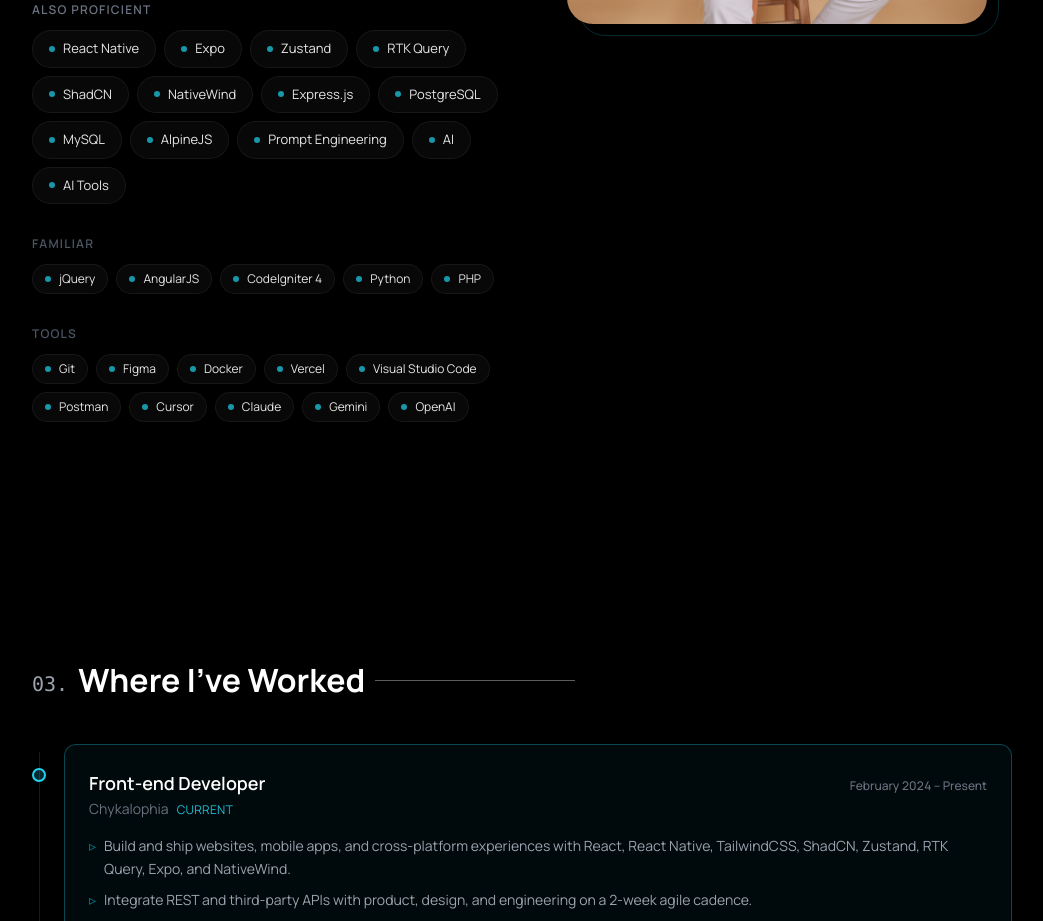
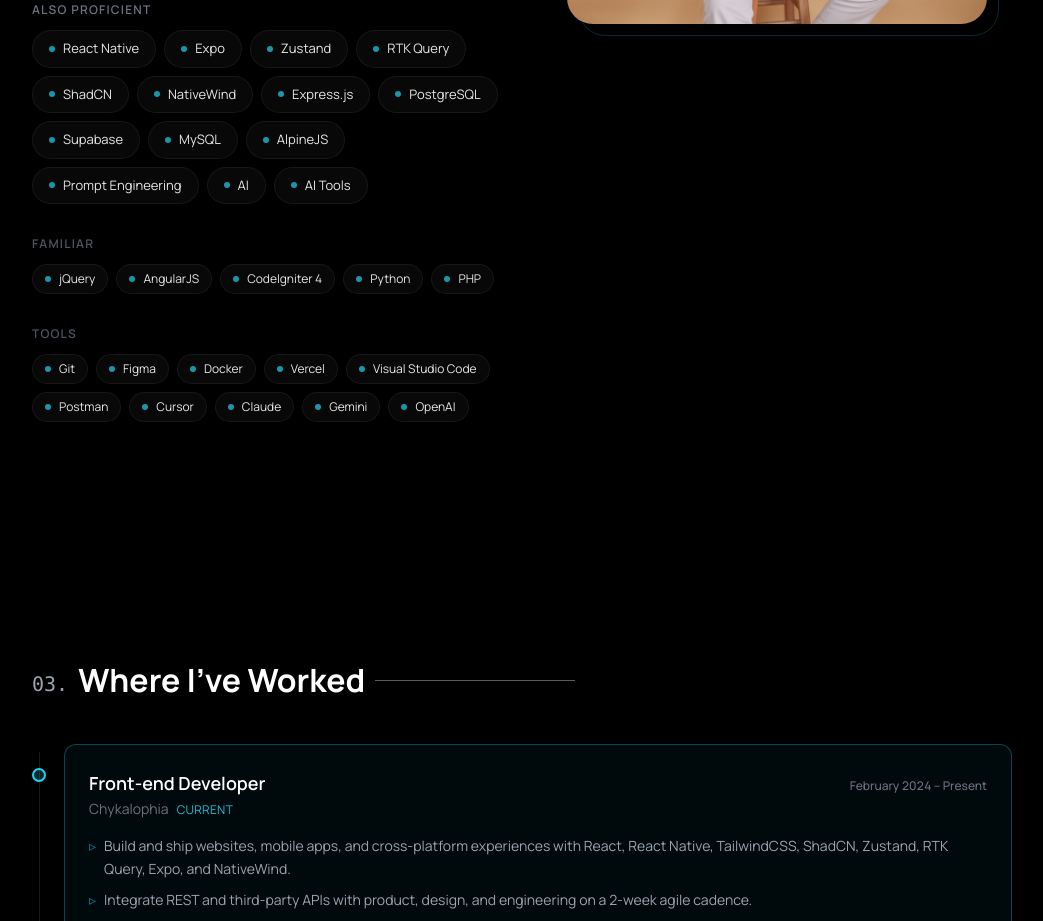
Before and after one commit to Kayl06/findkaylrabanzo, a Next.js app: page / in a window 1280 px wide. Shown: the part 3240-4161 px from the top of the page, without its empty margins (118-1161 px from the left). Built offline with nearby package versions, Linux system fonts and the light colour scheme.

Commit message:
Add Supabase to portfolio and resume skills lists.
Reflect backend experience already shown on the TimeOff Management project.

Co-authored-by: Cursor <cursoragent@cursor.com>

```diff
--- a/src/data/resume.js
+++ b/src/data/resume.js
@@ -75,6 +75,7 @@ export const RESUME_ADDITIONAL_SKILLS = [
       "REST API",
       "MySQL",
       "PostgreSQL",
+      "Supabase",
       "Git",
       "Postman",
     ],
--- a/src/data/skills.js
+++ b/src/data/skills.js
@@ -18,6 +18,7 @@ export const SKILLS = {
     "NativeWind",
     "Express.js",
     "PostgreSQL",
+    "Supabase",
     "MySQL",
     "AlpineJS",
     "Prompt Engineering",
@@ -74,7 +75,7 @@ export const RESUME_SKILL_CATEGORIES = [
   },
   {
     title: "Databases & APIs",
-    items: ["Web API / REST API", "MySQL", "MariaDB", "PostgreSQL"],
+    items: ["Web API / REST API", "MySQL", "MariaDB", "PostgreSQL", "Supabase"],
   },
   {
     title: "Tools & Platforms",
```
